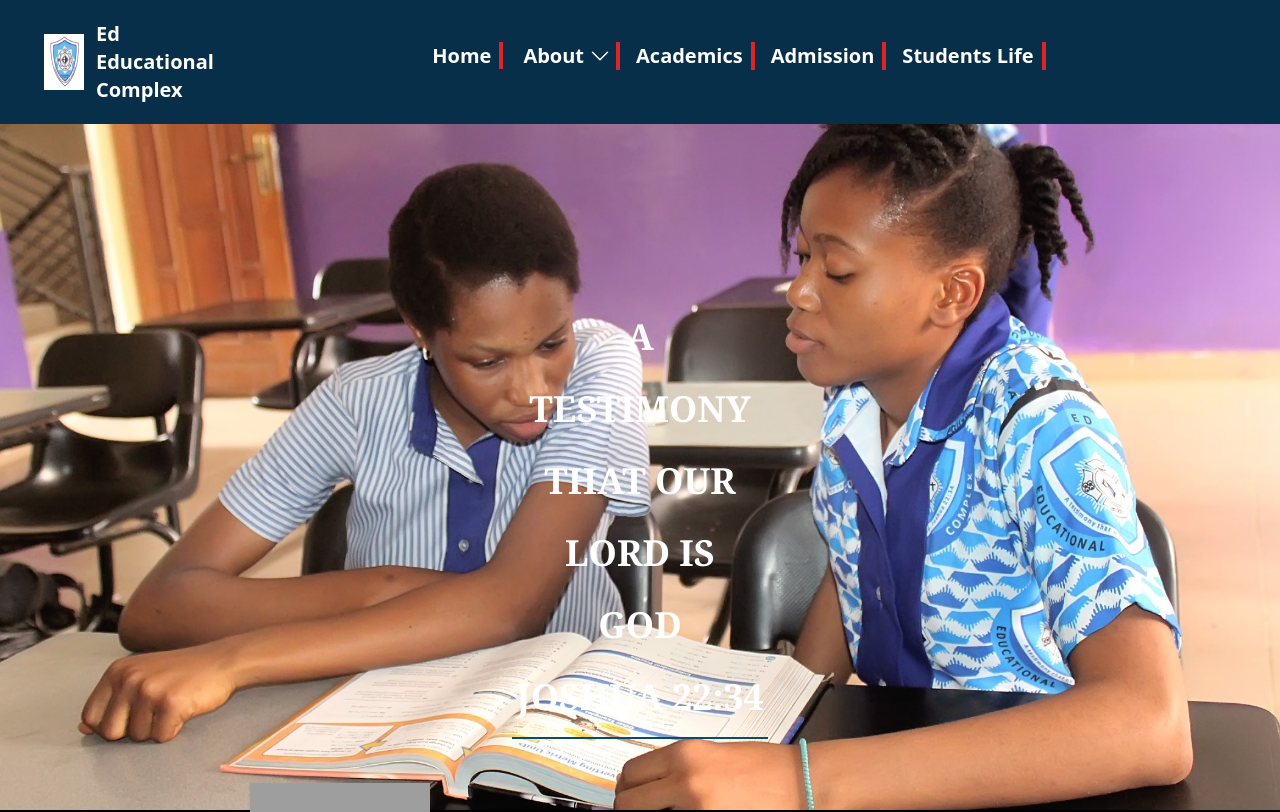
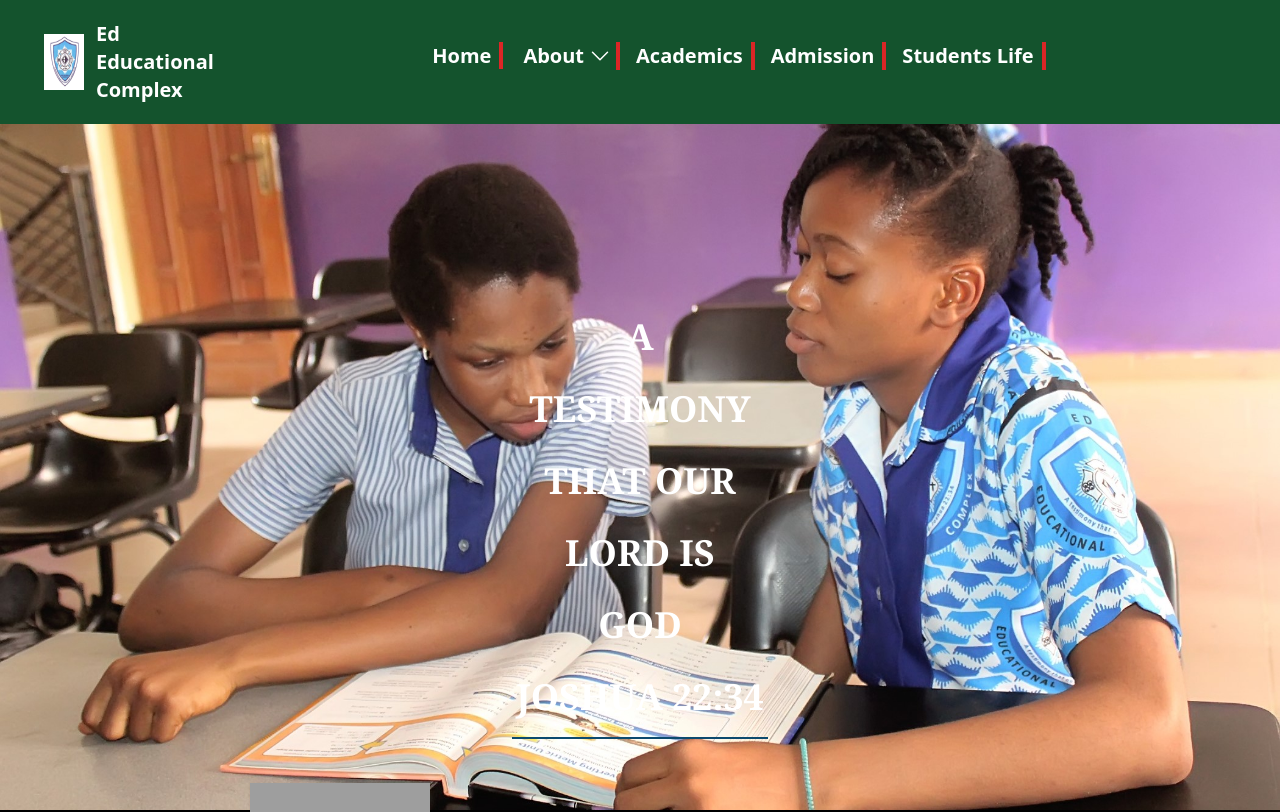
Before and after one commit to KendrickOdei/MyEdApp, a React (Vite) app: page / in a window 1280 px wide. Shown: the top 812 px of the page. Built offline with nearby package versions, Linux system fonts and the light colour scheme; grey boxes are pictures that could not be loaded.

Commit message:
added some changes

```diff
--- a/src/Components/NavBar.tsx
+++ b/src/Components/NavBar.tsx
@@ -52,7 +52,7 @@ const NavBar = () => {
 
   return (
     <>
-    <nav className="w-full navBar fixed top-0 left-0 right-0 z-50 bg-sky-950 ">
+    <nav className="w-full navBar fixed top-0 left-0 right-0 z-50 bg-green-900 ">
 
     <div className="py-1 md:px-10 px-2 relative flex justify-between items-center  w-full">
 
```
